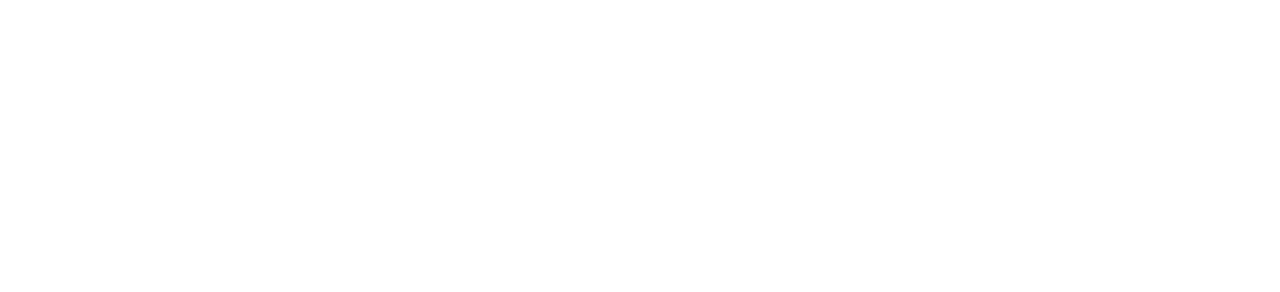
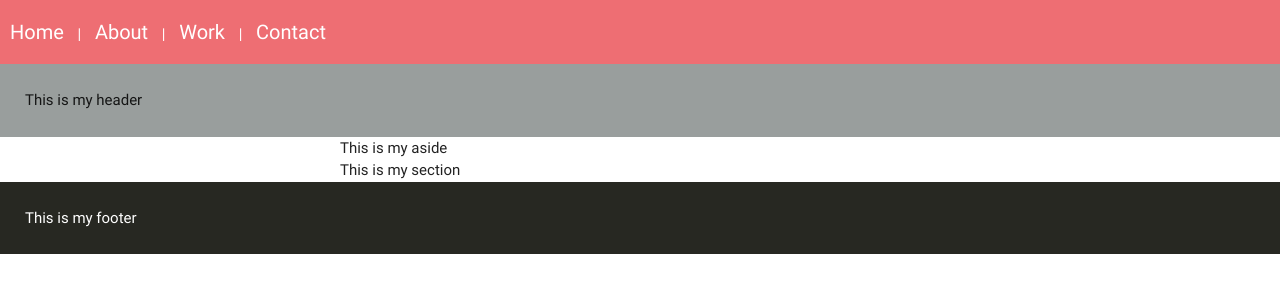
Before and after one commit to JamieIdaho/jamiegamblinwebsite, a website: page app/index.html in a window 1280 px wide. Drawn offline with Linux system fonts and the light colour scheme.

Commit message:
index.html layout started

```diff
--- a/app/index.html
+++ b/app/index.html
@@ -8,10 +8,20 @@
   <link rel="stylesheet" href="css/main.css">
 </head>
 <body>
+<nav>
+  <a href="/#/">Home</a> |
+  <a href="/#/about">About</a> |
+  <a href="/#/work">Work</a> |
+  <a href="/#/contact">Contact</a>
+</nav>
 
+  <header>This is my header</header>
   <div class="container">
 
+  <aside>This is my aside</aside>
+  <section>This is my section</section>
   </div>
+  <footer>This is my footer</footer>
 
   <!-- VENDOR -->
   <script src="js/vendor/jquery.js"></script>
--- a/app/sass/main.scss
+++ b/app/sass/main.scss
@@ -0,0 +1,23 @@
+nav {
+  a {
+    padding: 10px;
+    font-size: 20px;
+  }
+}
+
+.container {
+  width: 600px;
+}
+
+header {
+  width: 100%;
+  background-color: #999E9D;
+  padding: 25px;
+}
+
+footer {
+  width: 100%;
+  background-color: #272822;
+  color: white;
+  padding: 25px;
+}
```
Also changed, not shown: app/css/main.css.
